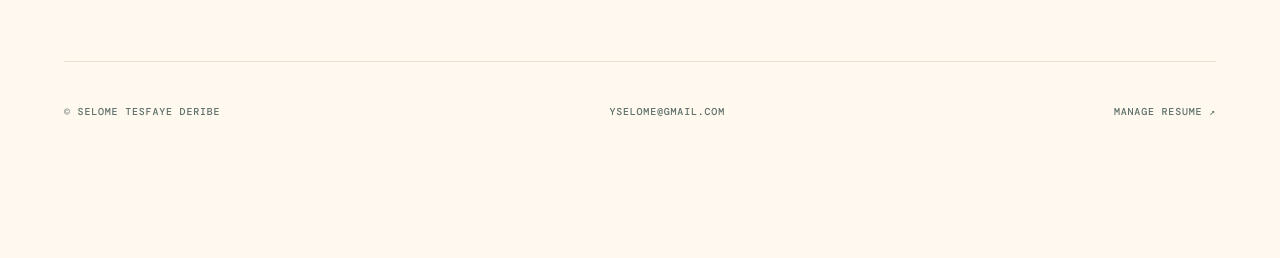
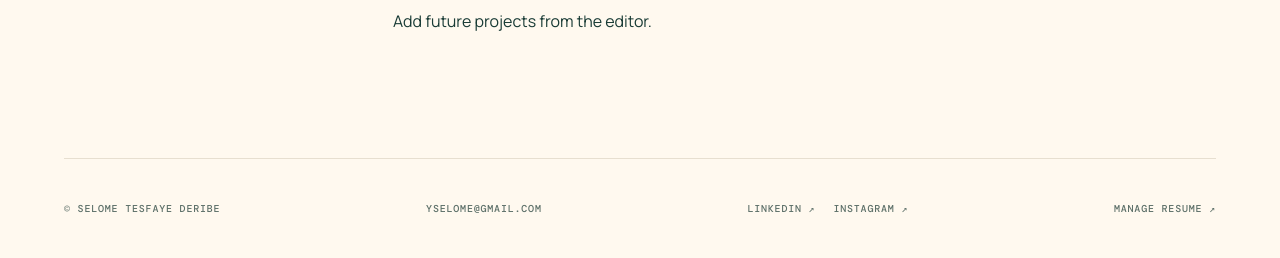
Before and after one commit to Selome21/portfolio, a Flask app: page / in a window 1280 px wide. Shown: the part 4080-4338 px from the top of the page. Before the commit the page ends 4196 px from the top, so only its background shows below. Run offline with Flask 3, Linux system fonts and the light colour scheme; data comes from the database, SQL or seed files in the repository; data that the repository does not hold is empty; parts of the project's set-up code (start-up, migrations or seed data) failed here and were passed over.

Commit message:
Add verified profile details and social links
Co-authored-by: Copilot <223556219+Copilot@users.noreply.github.com>

```diff
--- a/index.html
+++ b/index.html
@@ -16,7 +16,8 @@
         </section>
         <section id="about" class="section"><label>01 / About</label><div>
             <h2>Making technology feel more <i>human.</i></h2><p class="copy">I am a software engineering graduate and electrical and computer engineering researcher with experience across technology, education, interpretation, and project coordination.</p>
-            <div class="facts"><span><b>Based in</b>Suwon, South Korea</span><span><b>Languages</b>English · Amharic · Korean (TOPIK Level 5)</span><span><b>Contact</b><a href="mailto:yselome@gmail.com">yselome@gmail.com</a></span>
+            <p class="copy">My Ethiopian roots and life in South Korea shape how I connect with people, languages, and ideas across cultures.</p>
+            <div class="facts"><span><b>Based in</b>Suwon, South Korea</span><span><b>Languages</b>English · Amharic · Korean (TOPIK Level 5)</span><span><b>Contact</b><a href="mailto:yselome@gmail.com">yselome@gmail.com</a></span><span><b>Find me online</b><a href="https://www.linkedin.com/in/selome-tesfaye-deribe-3b661a18a/" target="_blank" rel="noopener noreferrer">LinkedIn ↗</a><a href="https://www.instagram.com/selome_t/" target="_blank" rel="noopener noreferrer">Instagram ↗</a></span>
             </div>
             <aside class="joy-note" aria-label="Outside work">
                 <span class="joy-kicker">A little more me</span>
@@ -67,7 +68,7 @@ innovative technologies.</p><small>KICS: 한국통신학회</small></article><ar
 
                             </h3><p>This paper proposes a novel framework that significantly enhances the performance of semantic segmentation models in recognizing specific objects. Leveraging the capabilities of Generative Adversarial Networks (GANs), particularly Cycle-GAN, this framework focuses on augmenting high-quality data to improve object recognition in autonomous driving and other applications. The study utilizes a dataset of 5,005 road images, enriched with polygon labels for precise object recognition. Key advancements in this research include the implementation of feature matching and fact forcing techniques to stabilize and integrate GAN performance, thereby overcoming common challenges like mode collapse, slow training, and overfitting. In the performance-enhanced GAN model, we improved the Discriminator Loss from the original 1.0517 to 0.0001, achieving convergence to zero 66.67% faster.</p><small>2024 18th International Conference on Ubiquitous Information Management and Communication (IMCOM)</small></article>
                         </div>
-                        </div></section></main><footer><span>© Selome Tesfaye Deribe</span><a href="mailto:yselome@gmail.com">yselome@gmail.com</a>
+                        </div></section></main><footer><span>© Selome Tesfaye Deribe</span><a href="mailto:yselome@gmail.com">yselome@gmail.com</a><div class="social-links"><a href="https://www.linkedin.com/in/selome-tesfaye-deribe-3b661a18a/" target="_blank" rel="noopener noreferrer">LinkedIn ↗</a><a href="https://www.instagram.com/selome_t/" target="_blank" rel="noopener noreferrer">Instagram ↗</a></div>
                         </footer>
                         </div>
 </body>
--- a/static/style.css
+++ b/static/style.css
@@ -377,6 +377,15 @@ footer {
     color: var(--muted)
 }
 
+.social-links {
+    display: flex;
+    gap: 18px
+}
+
+.social-links a:hover {
+    color: var(--accent)
+}
+
 .editor {
     padding: 85px 0
 }
--- a/templates/index.html
+++ b/templates/index.html
@@ -16,7 +16,8 @@
         </section>
         <section id="about" class="section"><label>01 / About</label><div>
             <h2>Making technology feel more <i>human.</i></h2><p class="copy">{{ profile.about }}</p>
-            <div class="facts"><span><b>Based in</b>{{ profile.location }}</span><span><b>Languages</b>{{ profile.languages }}</span><span><b>Contact</b><a href="mailto:{{ profile.email }}">{{ profile.email }}</a></span>
+            <p class="copy">My Ethiopian roots and life in South Korea shape how I connect with people, languages, and ideas across cultures.</p>
+            <div class="facts"><span><b>Based in</b>{{ profile.location }}</span><span><b>Languages</b>{{ profile.languages }}</span><span><b>Contact</b><a href="mailto:{{ profile.email }}">{{ profile.email }}</a></span><span><b>Find me online</b><a href="https://www.linkedin.com/in/selome-tesfaye-deribe-3b661a18a/" target="_blank" rel="noopener noreferrer">LinkedIn ↗</a><a href="https://www.instagram.com/selome_t/" target="_blank" rel="noopener noreferrer">Instagram ↗</a></span>
             </div>
             <aside class="joy-note" aria-label="Outside work">
                 <span class="joy-kicker">A little more me</span>
@@ -39,7 +40,7 @@
 
                             </h3><p>{{ project.description }}</p><small>{{ project.stack }}</small></article>{% else %}<p>Add future projects from the editor.</p>{% endfor %}
                         </div>
-                        </div></section></main><footer><span>© {{ profile.name }}</span><a href="mailto:{{ profile.email }}">{{ profile.email }}</a>{% if not static_site %}<a href="/login?next=/edit">Manage resume ↗</a>{% endif %}
+                        </div></section></main><footer><span>© {{ profile.name }}</span><a href="mailto:{{ profile.email }}">{{ profile.email }}</a><div class="social-links"><a href="https://www.linkedin.com/in/selome-tesfaye-deribe-3b661a18a/" target="_blank" rel="noopener noreferrer">LinkedIn ↗</a><a href="https://www.instagram.com/selome_t/" target="_blank" rel="noopener noreferrer">Instagram ↗</a></div>{% if not static_site %}<a href="/login?next=/edit">Manage resume ↗</a>{% endif %}
                         </footer>
                         </div>
 </body>
```
